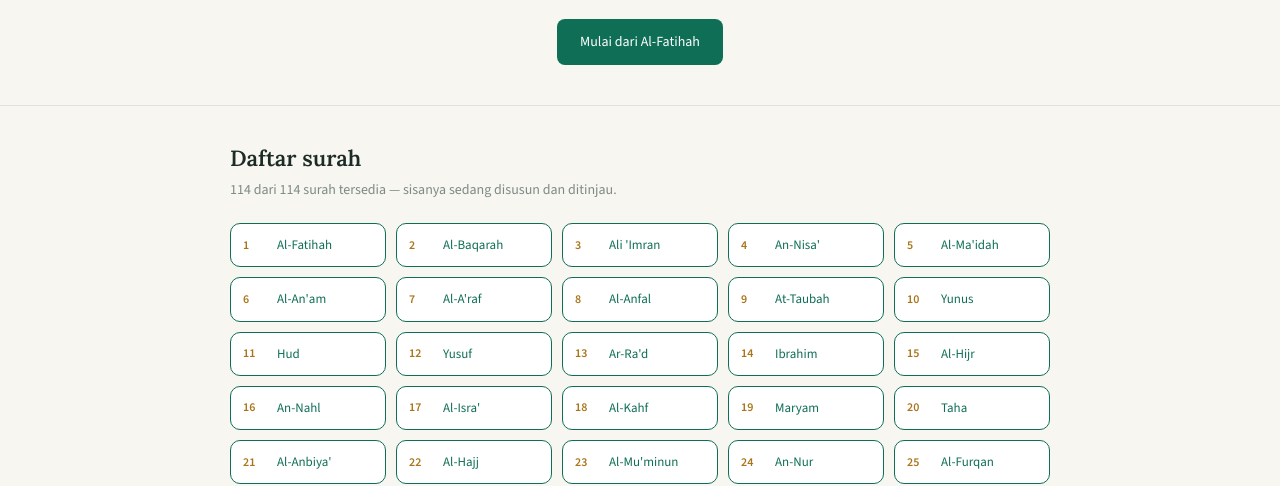
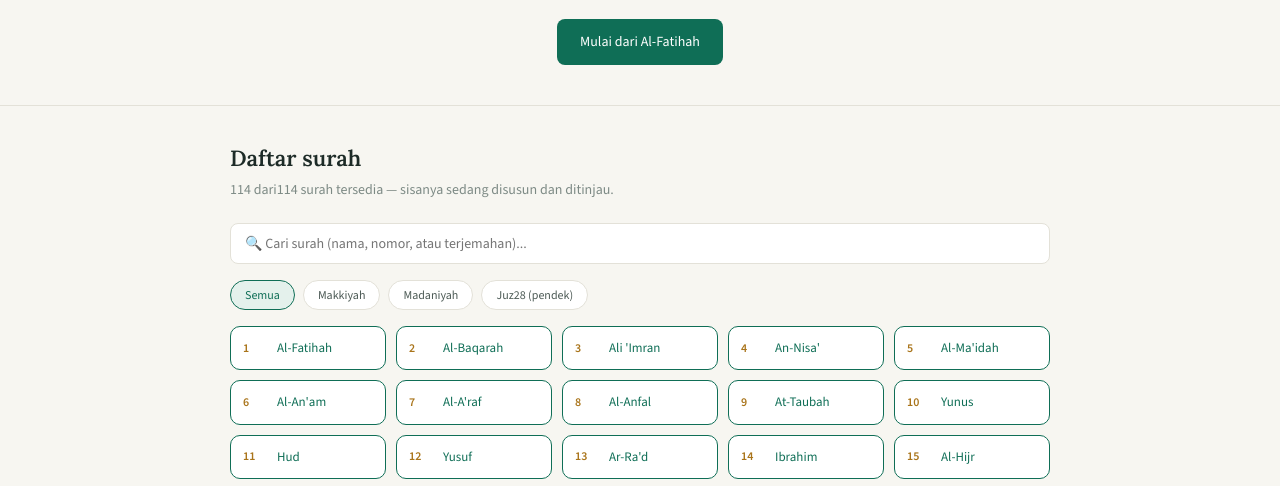
Before and after one commit to Swanjay/quran-mapping, a plain HTML site: page index.html in a window 1280 px wide. Shown: the part 330-816 px from the top of the page. Drawn offline with nearby package versions, Linux system fonts and the light colour scheme.

Commit message:
feat: add search bar + Makkiyah/Madaniyah/Juz28 filter

```diff
--- a/index.html
+++ b/index.html
@@ -48,6 +48,13 @@ header{border-bottom:1px solid var(--line);background:var(--paper);position:stic
 .sg-item.on:hover{background:var(--emerald-pale)}
 .sg-item.off{opacity:.55}
 .sg-item.off .soon{font-size:10px;color:var(--ink-mute);display:block}
+.search-bar{display:flex;gap:10px;margin-bottom:16px;flex-wrap:wrap}
+.search-bar input{flex:1;min-width:200px;padding:10px 14px;border:1px solid var(--line);border-radius:8px;font-family:var(--sans);font-size:14px;background:var(--card);color:var(--ink)}
+.search-bar input:focus{outline:none;border-color:var(--emerald)}
+.filter-btns{display:flex;gap:8px;flex-wrap:wrap;margin-bottom:16px}
+.filter-btn{padding:6px 14px;border:1px solid var(--line);border-radius:20px;font-size:12px;cursor:pointer;background:var(--card);color:var(--ink-soft);font-family:var(--sans);transition:all .2s}
+.filter-btn:hover,.filter-btn.active{border-color:var(--emerald);color:var(--emerald);background:var(--emerald-pale)}
+.sg-item.hidden{display:none}
 .surah-head{padding:32px 0 8px;display:flex;justify-content:space-between;align-items:flex-end;gap:16px;flex-wrap:wrap}
 .eyebrow{font-size:11px;letter-spacing:.12em;color:var(--gold);font-weight:600}
 .surah-head h2{font-family:var(--serif);font-size:27px;font-weight:600;margin-top:4px}
@@ -137,6 +144,73 @@ const audioUrl = (su, ay) => `https://everyayah.com/data/${QARI}/${pad(su)}${pad
 const view = document.getElementById('view');
 const audio = new Audio();
 let nowPlaying = 0, sequential = false, currentSurah = 0, arSize = 34;
+let activeFilter = 'all';
+
+// Surah metadata for filtering
+const SURAHS_META = {
+  1:{type:'makkiyah',juz:1},2:{type:'madaniyah',juz:1},3:{type:'madaniyah',juz:3},4:{type:'madaniyah',juz:4},
+  5:{type:'madaniyah',juz:6},6:{type:'makkiyah',juz:7},7:{type:'makkiyah',juz:8},8:{type:'madaniyah',juz:9},
+  9:{type:'madaniyah',juz:10},10:{type:'makkiyah',juz:11},11:{type:'makkiyah',juz:11},12:{type:'makkiyah',juz:12},
+  13:{type:'madaniyah',juz:13},14:{type:'makkiyah',juz:13},15:{type:'makkiyah',juz:14},16:{type:'makkiyah',juz:14},
+  17:{type:'makkiyah',juz:15},18:{type:'makkiyah',juz:15},19:{type:'makkiyah',juz:16},20:{type:'makkiyah',juz:16},
+  21:{type:'makkiyah',juz:17},22:{type:'madaniyah',juz:17},23:{type:'makkiyah',juz:18},24:{type:'madaniyah',juz:18},
+  25:{type:'makkiyah',juz:18},26:{type:'makkiyah',juz:19},27:{type:'makkiyah',juz:19},28:{type:'makkiyah',juz:20},
+  29:{type:'makkiyah',juz:20},30:{type:'makkiyah',juz:21},31:{type:'makkiyah',juz:21},32:{type:'makkiyah',juz:21},
+  33:{type:'madaniyah',juz:21},34:{type:'makkiyah',juz:22},35:{type:'makkiyah',juz:22},36:{type:'makkiyah',juz:22},
+  37:{type:'makkiyah',juz:23},38:{type:'makkiyah',juz:23},39:{type:'makkiyah',juz:23},40:{type:'makkiyah',juz:24},
+  41:{type:'makkiyah',juz:24},42:{type:'makkiyah',juz:25},43:{type:'makkiyah',juz:25},44:{type:'makkiyah',juz:25},
+  45:{type:'makkiyah',juz:25},46:{type:'makkiyah',juz:26},47:{type:'madaniyah',juz:26},48:{type:'madaniyah',juz:26},
+  49:{type:'madaniyah',juz:26},50:{type:'makkiyah',juz:26},51:{type:'makkiyah',juz:26},52:{type:'makkiyah',juz:27},
+  53:{type:'makkiyah',juz:27},54:{type:'makkiyah',juz:27},55:{type:'madaniyah',juz:27},56:{type:'makkiyah',juz:27},
+  57:{type:'madaniyah',juz:27},58:{type:'madaniyah',juz:28},59:{type:'madaniyah',juz:28},60:{type:'madaniyah',juz:28},
+  61:{type:'madaniyah',juz:28},62:{type:'madaniyah',juz:28},63:{type:'madaniyah',juz:28},64:{type:'madaniyah',juz:28},
+  65:{type:'madaniyah',juz:28},66:{type:'madaniyah',juz:28},67:{type:'makkiyah',juz:29},68:{type:'makkiyah',juz:29},
+  69:{type:'makkiyah',juz:29},70:{type:'makkiyah',juz:29},71:{type:'makkiyah',juz:29},72:{type:'makkiyah',juz:29},
+  73:{type:'makkiyah',juz:29},74:{type:'makkiyah',juz:29},75:{type:'makkiyah',juz:29},76:{type:'madaniyah',juz:29},
+  77:{type:'makkiyah',juz:29},78:{type:'makkiyah',juz:30},79:{type:'makkiyah',juz:30},80:{type:'makkiyah',juz:30},
+  81:{type:'makkiyah',juz:30},82:{type:'makkiyah',juz:30},83:{type:'makkiyah',juz:30},84:{type:'makkiyah',juz:30},
+  85:{type:'makkiyah',juz:30},86:{type:'makkiyah',juz:30},87:{type:'makkiyah',juz:30},88:{type:'makkiyah',juz:30},
+  89:{type:'makkiyah',juz:30},90:{type:'makkiyah',juz:30},91:{type:'makkiyah',juz:30},92:{type:'makkiyah',juz:30},
+  93:{type:'makkiyah',juz:30},94:{type:'makkiyah',juz:30},95:{type:'makkiyah',juz:30},96:{type:'makkiyah',juz:30},
+  97:{type:'makkiyah',juz:30},98:{type:'madaniyah',juz:30},99:{type:'madaniyah',juz:30},100:{type:'makkiyah',juz:30},
+  101:{type:'makkiyah',juz:30},102:{type:'makkiyah',juz:30},103:{type:'makkiyah',juz:30},104:{type:'makkiyah',juz:30},
+  105:{type:'makkiyah',juz:30},106:{type:'makkiyah',juz:30},107:{type:'makkiyah',juz:30},108:{type:'makkiyah',juz:30},
+  109:{type:'makkiyah',juz:30},110:{type:'madaniyah',juz:30},111:{type:'makkiyah',juz:30},112:{type:'makkiyah',juz:30},
+  113:{type:'makkiyah',juz:30},114:{type:'makkiyah',juz:30}
+};
+
+function filterSurah(){
+  const q = document.getElementById('searchInput').value.toLowerCase().trim();
+  const grid = document.getElementById('surahGrid');
+  if(!grid) return;
+  const items = grid.querySelectorAll('.sg-item');
+  items.forEach(el=>{
+    const n = parseInt(el.dataset.n||el.querySelector('.n')?.textContent||'0');
+    const name = SURAH_NAMES[n-1]||'';
+    const meta = SURAHS_META[n]||{};
+    let show = true;
+    // Search filter
+    if(q){
+      const matchName = name.toLowerCase().includes(q);
+      const matchNum = String(n).includes(q);
+      const matchArti = (el.dataset.arti||'').toLowerCase().includes(q);
+      if(!matchName && !matchNum && !matchArti) show = false;
+    }
+    // Type filter
+    if(activeFilter==='makkiyah' && meta.type!=='makkiyah') show = false;
+    if(activeFilter==='madaniyah' && meta.type!=='madaniyah') show = false;
+    if(activeFilter==='juz28' && meta.juz!==28 && n<58) show = false;
+    if(activeFilter==='juz28' && n<58 && meta.juz!==28) show = false;
+    el.classList.toggle('hidden', !show);
+  });
+}
+
+function setFilter(f, btn){
+  activeFilter = f;
+  document.querySelectorAll('.filter-btn').forEach(b=>b.classList.remove('active'));
+  btn.classList.add('active');
+  filterSurah();
+}
 
 function esc(t){ return String(t).replace(/</g,'&lt;'); }
 
@@ -154,14 +228,23 @@ function renderHome(){
   <div class="wrap">
     <div class="grid-head">
       <h3>Daftar surah</h3>
-      <p>${AVAILABLE.length} dari 114 surah tersedia \u2014 sisanya sedang disusun dan ditinjau.</p>
+      <p>${AVAILABLE.length} dari114 surah tersedia — sisanya sedang disusun dan ditinjau.</p>
     </div>
-    <div class="surah-grid">
+    <div class="search-bar">
+      <input type="text" id="searchInput" placeholder="🔍 Cari surah (nama, nomor, atau terjemahan)..." oninput="filterSurah()">
+    </div>
+    <div class="filter-btns">
+      <button class="filter-btn active" onclick="setFilter('all',this)">Semua</button>
+      <button class="filter-btn" onclick="setFilter('makkiyah',this)">Makkiyah</button>
+      <button class="filter-btn" onclick="setFilter('madaniyah',this)">Madaniyah</button>
+      <button class="filter-btn" onclick="setFilter('juz28',this)">Juz28 (pendek)</button>
+    </div>
+    <div class="surah-grid" id="surahGrid">
       ${SURAH_NAMES.map((nm,i)=>{
         const n=i+1, on=AVAILABLE.includes(n);
         return on
-          ? `<a class="sg-item on" href="#/surah/${n}"><span class="n">${n}</span><span>${nm}</span></a>`
-          : `<div class="sg-item off"><span class="n">${n}</span><span>${nm}<span class="soon">menyusul</span></span></div>`;
+          ? `<a class="sg-item on" data-n="${n}" data-arti="${nm}" href="#/surah/${n}"><span class="n">${n}</span><span>${nm}</span></a>`
+          : `<div class="sg-item off" data-n="${n}"><span class="n">${n}</span><span>${nm}<span class="soon">menyusul</span></span></div>`;
       }).join('')}
     </div>
   </div>`;
```
